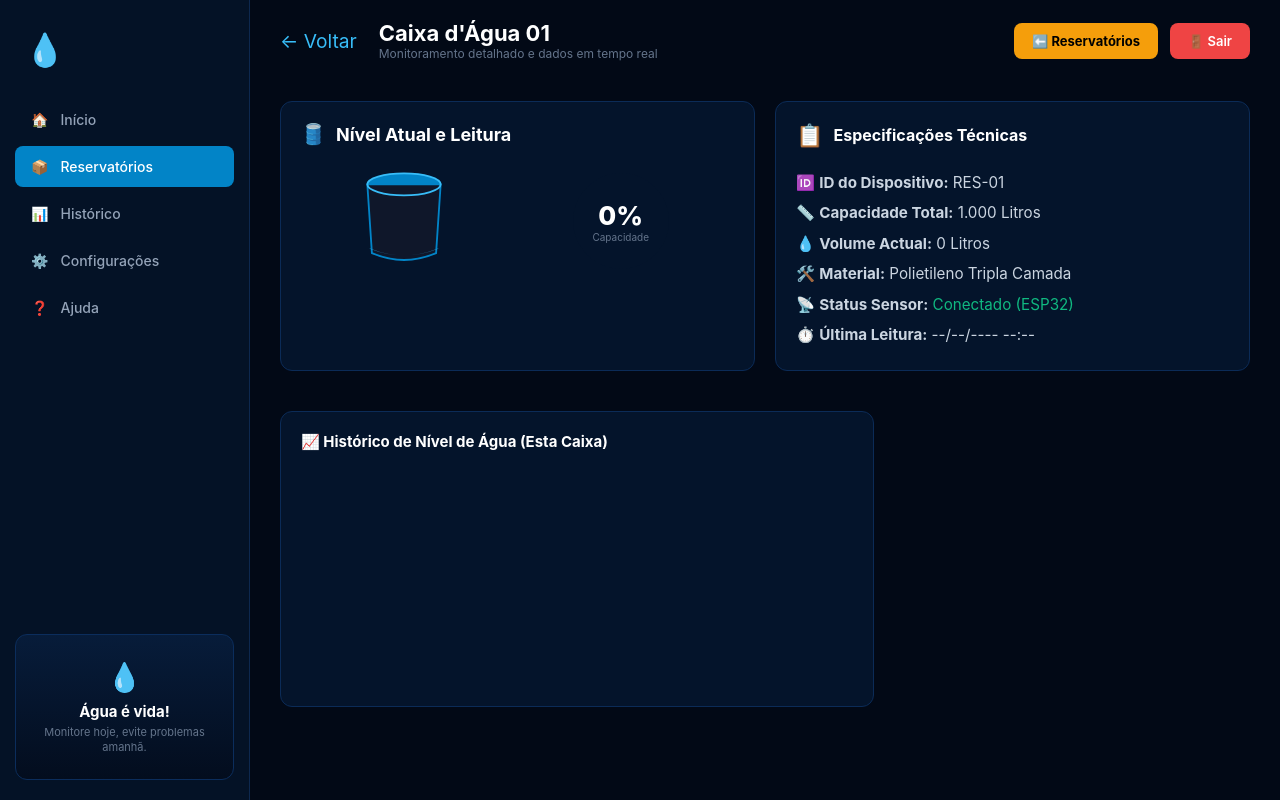
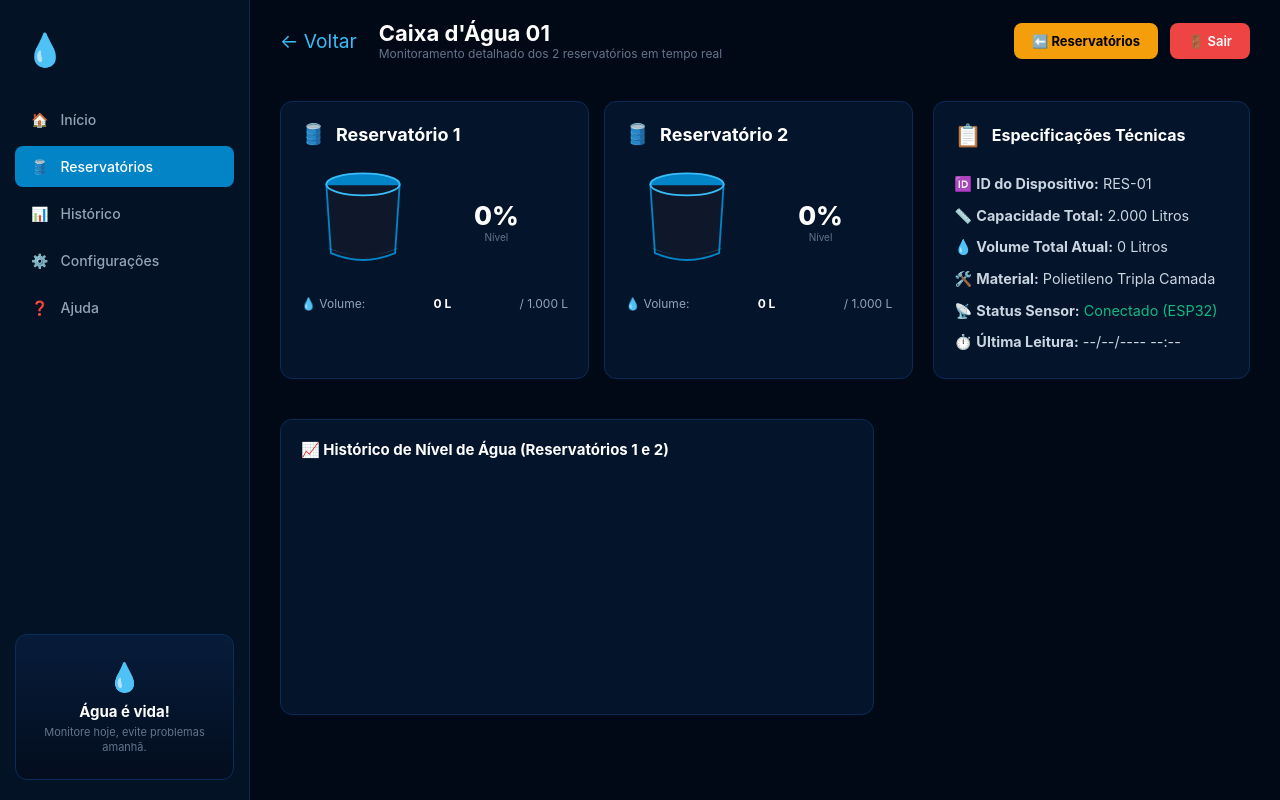
Before and after one commit to Antoniojr995/SistemaDeControleDeAgua, a website: page detalhes-caixa.html in a window 1280 px wide. Drawn offline with nearby package versions, Linux system fonts and the light colour scheme.

Commit message:
Corrigindo imagem painel.html 2.5

```diff
--- a/detalhes-caixa.html
+++ b/detalhes-caixa.html
@@ -20,7 +20,7 @@
         </div>
         <nav class="sidebar-nav">
           <a href="painel.html" class="nav-item"><span>🏠</span> Início</a>
-          <a href="reservatorios.html" class="nav-item active"><span>📦</span> Reservatórios</a>
+          <a href="reservatorios.html" class="nav-item active"><span>🛢️</span> Reservatórios</a>
           <a href="#" class="nav-item"><span>📊</span> Histórico</a>
           <a href="#" class="nav-item"><span>⚙️</span> Configurações</a>
           <a href="#" class="nav-item"><span>❓</span> Ajuda</a>
@@ -43,7 +43,7 @@
           <a href="reservatorios.html" style="color: #38bdf8; text-decoration: none; font-size: 1.2rem; margin-right: 10px;">← Voltar</a>
           <div>
             <h1 id="tituloCaixa">Caixa d'Água 01</h1>
-            <p>Monitoramento detalhado e dados em tempo real</p>
+            <p>Monitoramento detalhado dos 2 reservatórios em tempo real</p>
           </div>
         </div>
         <div class="header-actions">
@@ -52,45 +52,88 @@
         </div>
       </header>
 
-      <!-- Grid com os Dados Específicos da Caixa -->
-      <section class="grid-caixas" style="grid-template-columns: 1fr 1fr; margin-top: 20px;">
+      <!-- Grid com os Dados dos 2 Reservatórios + Especificações -->
+      <section class="grid-caixas" style="display: grid; grid-template-columns: 2fr 1fr; gap: 20px; margin-top: 20px;">
 
-        <!-- Status Geral e Nível -->
+        <!-- Bloco dos 2 Reservatórios (Caixa 1 e Caixa 2) -->
+        <div style="display: grid; grid-template-columns: 1fr 1fr; gap: 15px;">
+
+          <!-- Caixa 1 -->
           <div class="card-caixa">
             <div class="caixa-header">
               <span class="icon-caixa">🛢️</span>
-            <h3>Nível Atual e Leitura</h3>
+              <h3>Reservatório 1</h3>
             </div>
             <div class="caixa-body">
               <div class="caixa-img-box">
                 <svg class="caixa-3d-svg" viewBox="0 0 100 120">
                   <ellipse cx="50" cy="20" rx="40" ry="12" fill="#0284c7" />
                   <path d="M10,20 L15,95 Q50,110 85,95 L90,20 Z" fill="#0f172a" stroke="#0284c7" stroke-width="2" />
-                <path id="svgNivelCaixa" d="M13,90 Q50,105 87,90 L88,90 Q50,105 12,90 Z" fill="#38bdf8" opacity="0.85" />
+                  <path id="svgNivelCaixa1" d="M13,90 Q50,105 87,90 L88,90 Q50,105 12,90 Z" fill="#38bdf8" opacity="0.85" />
                   <ellipse cx="50" cy="20" rx="40" ry="12" fill="none" stroke="#38bdf8" stroke-width="2" />
                 </svg>
               </div>
               <div class="ring-progress">
                 <div class="ring-circle">
                   <div class="ring-inner">
-                  <span class="porcentagem" id="percCaixa">0%</span>
-                  <small>Capacidade</small>
+                    <span class="porcentagem" id="percCaixa1">0%</span>
+                    <small>Nível</small>
                   </div>
                 </div>
               </div>
             </div>
+            <div class="caixa-stats" style="margin-top: 10px;">
+              <div class="stat-row">
+                <span>💧 Volume:</span>
+                <strong id="volCaixa1">0 L</strong> / 1.000 L
+              </div>
+            </div>
           </div>
 
-        <!-- Ficha Técnica e Especificações da Caixa -->
-        <div class="card-bomba" style="text-align: left;">
+          <!-- Caixa 2 -->
+          <div class="card-caixa">
+            <div class="caixa-header">
+              <span class="icon-caixa">🛢️</span>
+              <h3>Reservatório 2</h3>
+            </div>
+            <div class="caixa-body">
+              <div class="caixa-img-box">
+                <svg class="caixa-3d-svg" viewBox="0 0 100 120">
+                  <ellipse cx="50" cy="20" rx="40" ry="12" fill="#0284c7" />
+                  <path d="M10,20 L15,95 Q50,110 85,95 L90,20 Z" fill="#0f172a" stroke="#0284c7" stroke-width="2" />
+                  <path id="svgNivelCaixa2" d="M13,90 Q50,105 87,90 L88,90 Q50,105 12,90 Z" fill="#38bdf8" opacity="0.85" />
+                  <ellipse cx="50" cy="20" rx="40" ry="12" fill="none" stroke="#38bdf8" stroke-width="2" />
+                </svg>
+              </div>
+              <div class="ring-progress">
+                <div class="ring-circle">
+                  <div class="ring-inner">
+                    <span class="porcentagem" id="percCaixa2">0%</span>
+                    <small>Nível</small>
+                  </div>
+                </div>
+              </div>
+            </div>
+            <div class="caixa-stats" style="margin-top: 10px;">
+              <div class="stat-row">
+                <span>💧 Volume:</span>
+                <strong id="volCaixa2">0 L</strong> / 1.000 L
+              </div>
+            </div>
+          </div>
+
+        </div>
+
+        <!-- Ficha Técnica e Especificações -->
+        <div class="card-bomba" style="text-align: left; height: 100%;">
           <div class="bomba-header">
             <span class="bomba-icon">📋</span>
             <h3>Especificações Técnicas</h3>
           </div>
-          <ul style="list-style: none; padding: 0; line-height: 2; color: #cbd5e1; font-size: 0.95rem;">
-            <li>🆔 <strong>ID do Dispositivo:</strong> <span id="infoId">RES-01</span></li>
-            <li>📏 <strong>Capacidade Total:</strong> <span id="infoCapacidade">1.000 Litros</span></li>
-            <li>💧 <strong>Volume Actual:</strong> <span id="infoVolume">0 Litros</span></li>
+          <ul style="list-style: none; padding: 0; line-height: 2.2; color: #cbd5e1; font-size: 0.9rem;">
+            <li>🆔 <strong>ID do Dispositivo:</strong> <span id="infoId">RES-1</span></li>
+            <li>📏 <strong>Capacidade Total:</strong> <span id="infoCapacidade">2.000 Litros</span></li>
+            <li>💧 <strong>Volume Total Atual:</strong> <span id="infoVolumeTotal">0 Litros</span></li>
             <li>🛠️ <strong>Material:</strong> Polietileno Tripla Camada</li>
             <li>📡 <strong>Status Sensor:</strong> <span style="color: #10b981;">Conectado (ESP32)</span></li>
             <li>⏱️ <strong>Última Leitura:</strong> <span id="infoData">--/--/---- --:--</span></li>
@@ -99,11 +142,11 @@
 
       </section>
 
-      <!-- Gráfico Exclusivo dessa Caixa -->
+      <!-- Gráfico das 2 Caixas -->
       <section class="grid-historico" style="margin-top: 20px;">
         <div class="card-grafico" style="width: 100%;">
           <div class="grafico-header">
-            <h3>📈 Histórico de Nível de Água (Esta Caixa)</h3>
+            <h3>📈 Histórico de Nível de Água (Reservatórios 1 e 2)</h3>
           </div>
           <div class="chart-container">
             <canvas id="graficoDetalhadoCaixa"></canvas>
```
Lines whose indentation alone changed are shown as unchanged.
